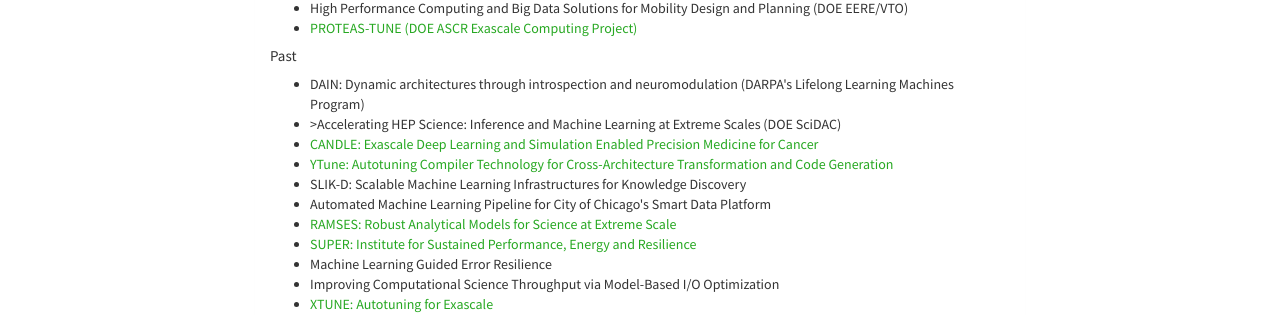
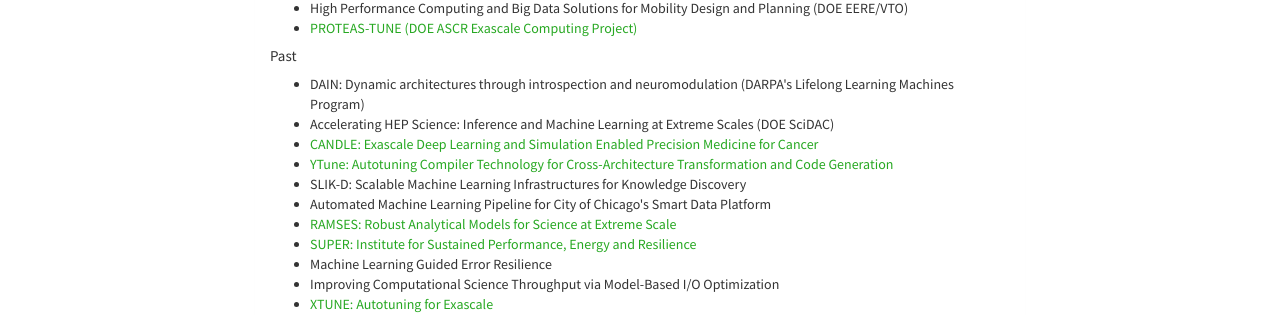
Before and after one commit to pbalapra/pbalapra.github.io, a Jekyll site: the page built from research.html, in a window 1280 px wide. Shown: the part 462-777 px from the top of the page. Built offline with Jekyll 4.4.1, drawn with Linux system fonts in a browser that asks for light colours; nearby versions of some CDN libraries; some web fonts are replaced.

```diff
--- a/_includes/research.html
+++ b/_includes/research.html
@@ -31,7 +31,7 @@
     <h6>Past</h6>
     <ul class="itemize1">
     <li>DAIN: Dynamic architectures through introspection and neuromodulation (DARPA's Lifelong Learning Machines Program)</li>
-    <li>>Accelerating HEP Science: Inference and Machine Learning at Extreme Scales (DOE SciDAC)</li>
+    <li>Accelerating HEP Science: Inference and Machine Learning at Extreme Scales (DOE SciDAC)</li>
     <li> <a href="http://candle.cels.anl.gov/" target="_blank"> CANDLE: Exascale Deep Learning and Simulation Enabled Precision Medicine for Cancer </a></li>
     <li> <a href="https://www.mcs.anl.gov/project/autotuning-compiler-technology-cross-architecture-transformation-and-code-generation" target="_blank"> YTune: Autotuning Compiler Technology for Cross-Architecture Transformation and Code Generation </a></li>
     <li> SLIK-D: Scalable Machine Learning Infrastructures for Knowledge Discovery</a></li>
```
